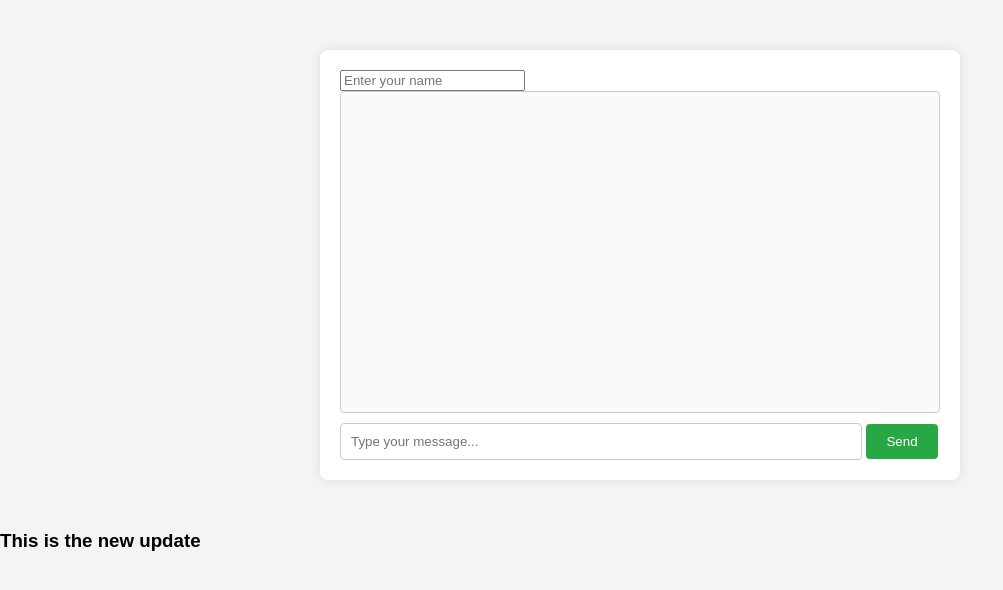
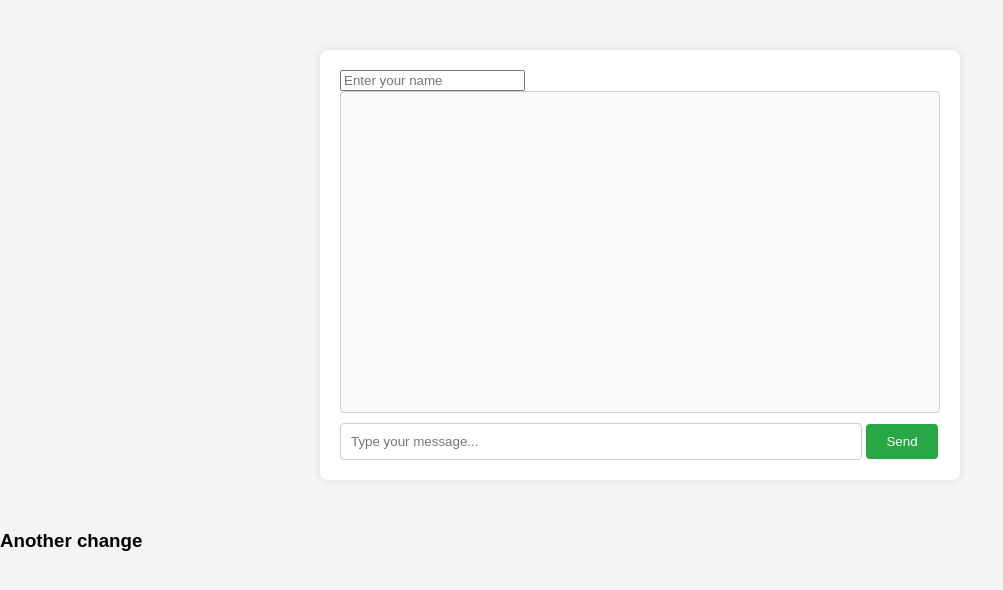
Before and after one commit to Mahin178/New-chat-app, a website: page public/index.html in a window 1280 px wide. Shown: the whole page, without its empty margins (0-1003 px from the left). Drawn offline with nearby package versions, Linux system fonts and the light colour scheme; no server answers.

Commit message:
just text changed

```diff
--- a/public/index.html
+++ b/public/index.html
@@ -16,7 +16,7 @@
         <button id="send-button">Send</button>
     </div>
     <div id="user-list">
-        <h3>This is the new update</h3>
+        <h3>Another change</h3>
         <ul id="users"></ul>
     </div>
     <div id="typing-indicator" style="display: none;">Someone is typing...</div>
```
